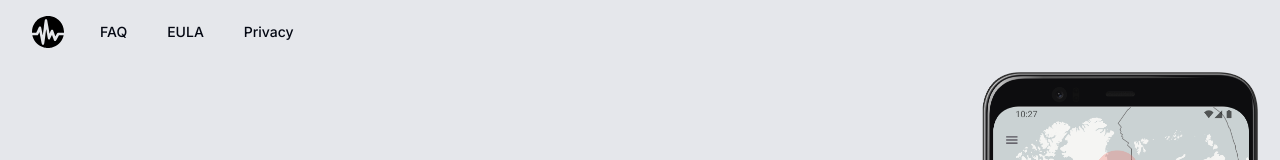
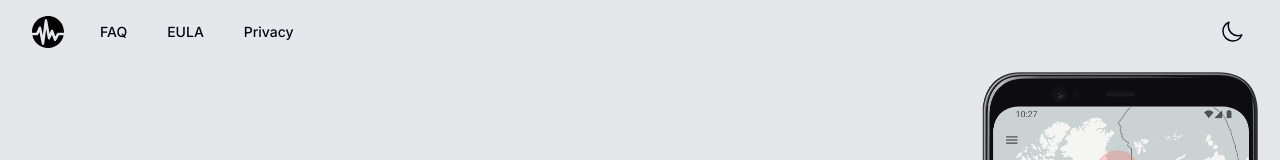
Before and after one commit to salindersidhu/quakemap-site, a Next.js app: page / in a window 1280 px wide. Shown: the top 160 px of the page. Built offline with nearby package versions, Linux system fonts and the light colour scheme.

Commit message:
fix(theme): Add @custom-variant dark in global.css to fix dark/light mode theme switching in Tailwind.

```diff
--- a/src/app/globals.css
+++ b/src/app/globals.css
@@ -3,3 +3,5 @@
 .hero-section {
   min-height: 95vh;
 }
+
+@custom-variant dark (&:where(.dark, .dark *));
--- a/src/components/header.tsx
+++ b/src/components/header.tsx
@@ -9,7 +9,7 @@
 } from "@headlessui/react";
 import { Bars3Icon, XMarkIcon } from "@heroicons/react/24/outline";
 
-// import ThemeSwitch from "@/components/themeSwitch";
+import ThemeSwitch from "@/components/themeSwitch";
 import navigation from "@/data/navigation.json";
 
 export default function Header() {
@@ -59,13 +59,9 @@
               </div>
             </div>
           </div>
-          {/*
-            Temporarily disable button due to theme toggle issues in next-themes v0.4.6 with Next.js 16.
-            See: https://github.com/pacocoursey/next-themes/issues/375
-          */}
-          {/* <div className="absolute inset-y-0 right-0 flex items-center pr-2 sm:static sm:inset-auto sm:ml-6 sm:pr-0">
+          <div className="absolute inset-y-0 right-0 flex items-center pr-2 sm:static sm:inset-auto sm:ml-6 sm:pr-0">
             <ThemeSwitch />
-          </div> */}
+          </div>
         </div>
       </div>
 
```
